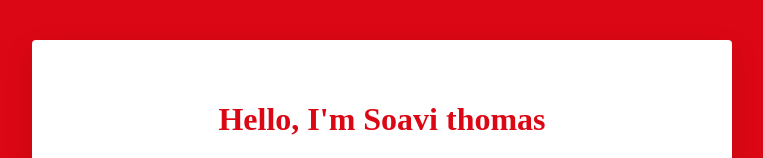
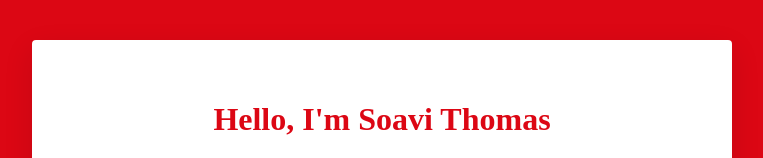
Before and after one commit to thomassoavi/profile, a plain HTML site: page index.html in a window 1280 px wide. Shown: the top 158 px of the page, without its empty margins (258-1021 px from the left). Drawn offline with Linux system fonts and the light colour scheme.

Commit message:
Update index.html

```diff
--- a/index.html
+++ b/index.html
@@ -14,7 +14,7 @@
 
   <div class="container">
     <div class="card-white" id="introduction">
-      <h1>Hello, I'm Soavi thomas</h1>
+      <h1>Hello, I'm Soavi Thomas</h1>
       <img src="pictureProfile.jpg" class="img-profile" alt="photo of myself">
       <p>
         I am an enthusiastic, friendly and friendly boy. I love going out to others and always being around my friends
```
